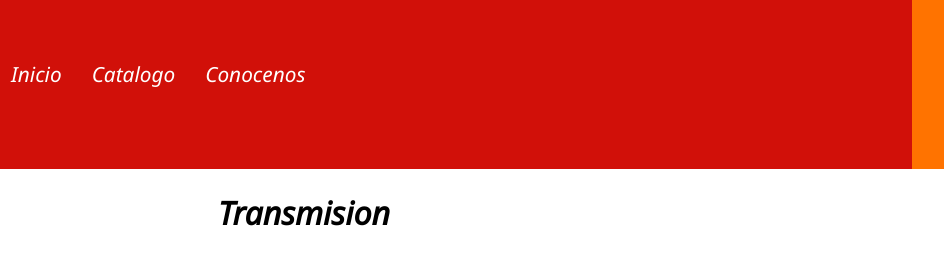
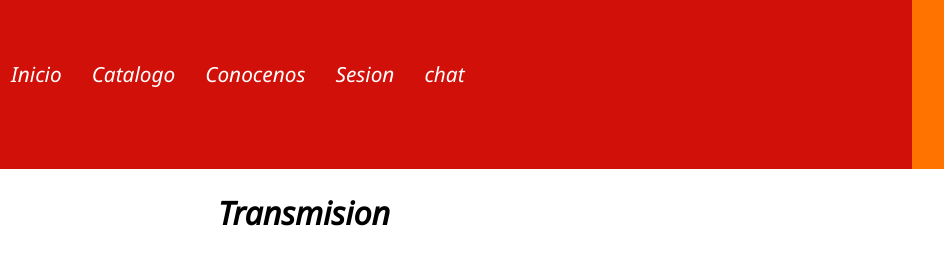
Before and after one commit to FernandoJasso3cv51/PFWRefaccionariaC3CV51-github.io, a plain HTML site: page transmision.html in a window 1280 px wide. Shown: the top 280 px of the page, 336-1280 px from the left. Drawn offline with Linux system fonts and the light colour scheme.

Commit message:
ultimos cambios

```diff
--- a/transmision.html
+++ b/transmision.html
@@ -15,6 +15,9 @@
                       <li><a href="inicio.html">Inicio</a></li>
                       <li><a href="Catalogo.html">Catalogo</a></li>
                       <li><a href="Conocenos.html">Conocenos</a></li>
+                      <li><a href="index.html">Sesion</a></li>
+                      <li><a href="chat.html">chat</a></li>
+
                     </ul>
                   </nav>
               </div>
```
Also changed, not shown: carburacion.html (+2 -0 lines), carroceria.html (+2 -0 lines), direccion.html (+2 -0 lines), encendidos.html (+2 -0 lines), frenos.html (+3 -0 lines), varios.html (+3 -0 lines).
